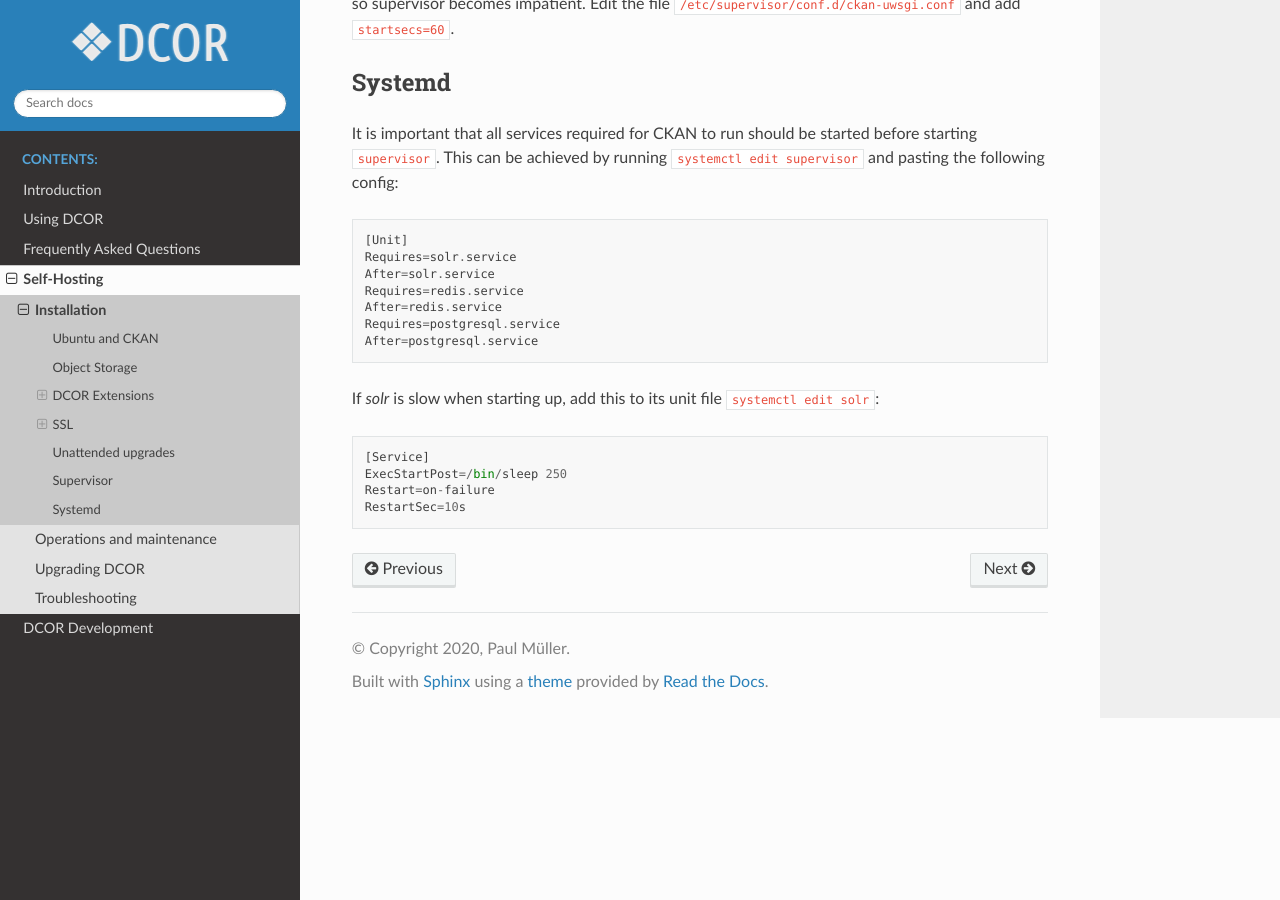
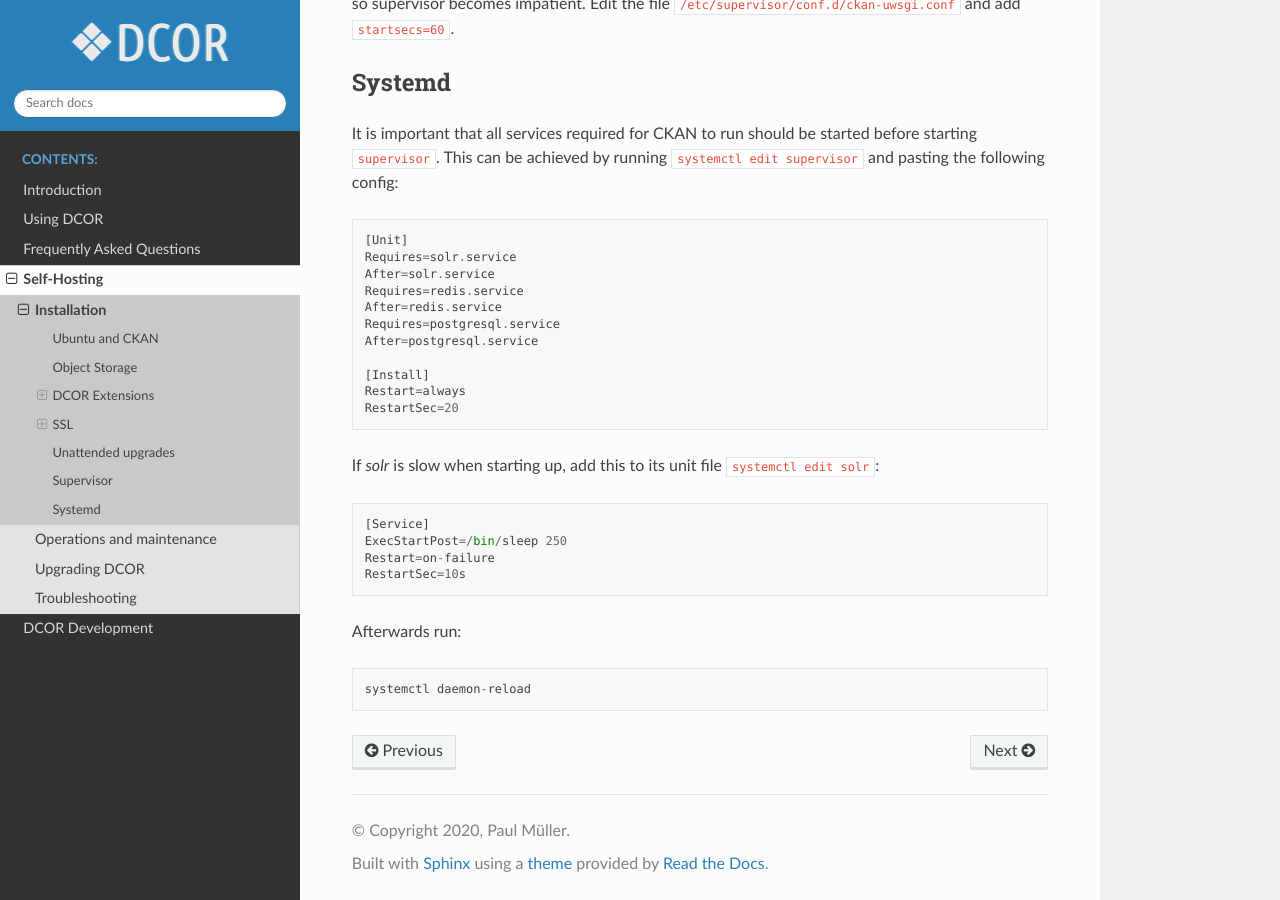
Before and after one commit to DCOR-dev/dcor-docs, a Sphinx documentation site: the page built from docs/sec_self_hosting/installation.rst, in a window 1280 px wide and 900 px high, scrolled down 8245 px. Built offline with Sphinx 7.4.7 and the Read the Docs theme 2.0.0, drawn with Linux system fonts in a browser that asks for light colours.

Commit message:
modify supervisor systemd config

```diff
--- a/docs/sec_self_hosting/installation.rst
+++ b/docs/sec_self_hosting/installation.rst
@@ -303,9 +303,18 @@ before starting ``supervisor``. This can be achieved by running
     Requires=postgresql.service
     After=postgresql.service
 
+    [Install]
+    Restart=always
+    RestartSec=20
+
 If `solr` is slow when starting up, add this to its unit file ``systemctl edit solr``::
 
     [Service]
     ExecStartPost=/bin/sleep 250
     Restart=on-failure
     RestartSec=10s
+
+
+Afterwards run::
+
+    systemctl daemon-reload
```
